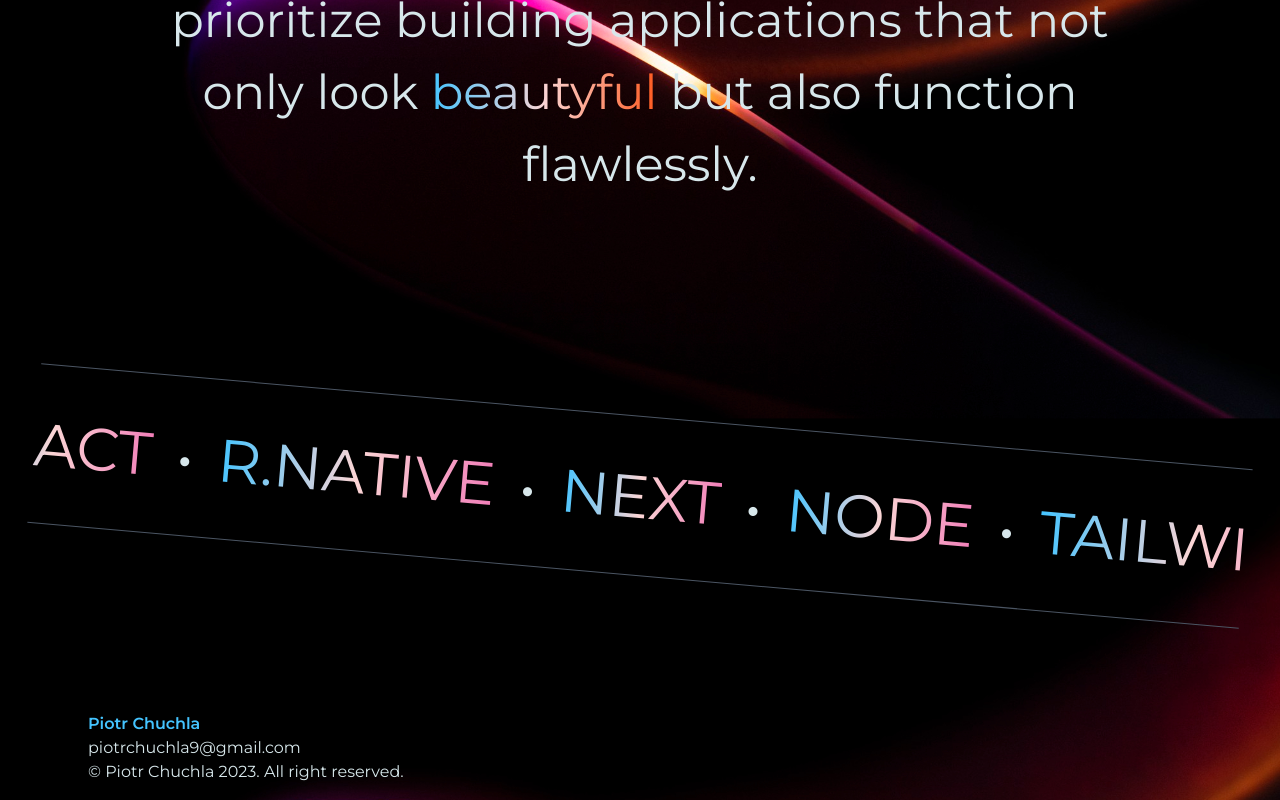
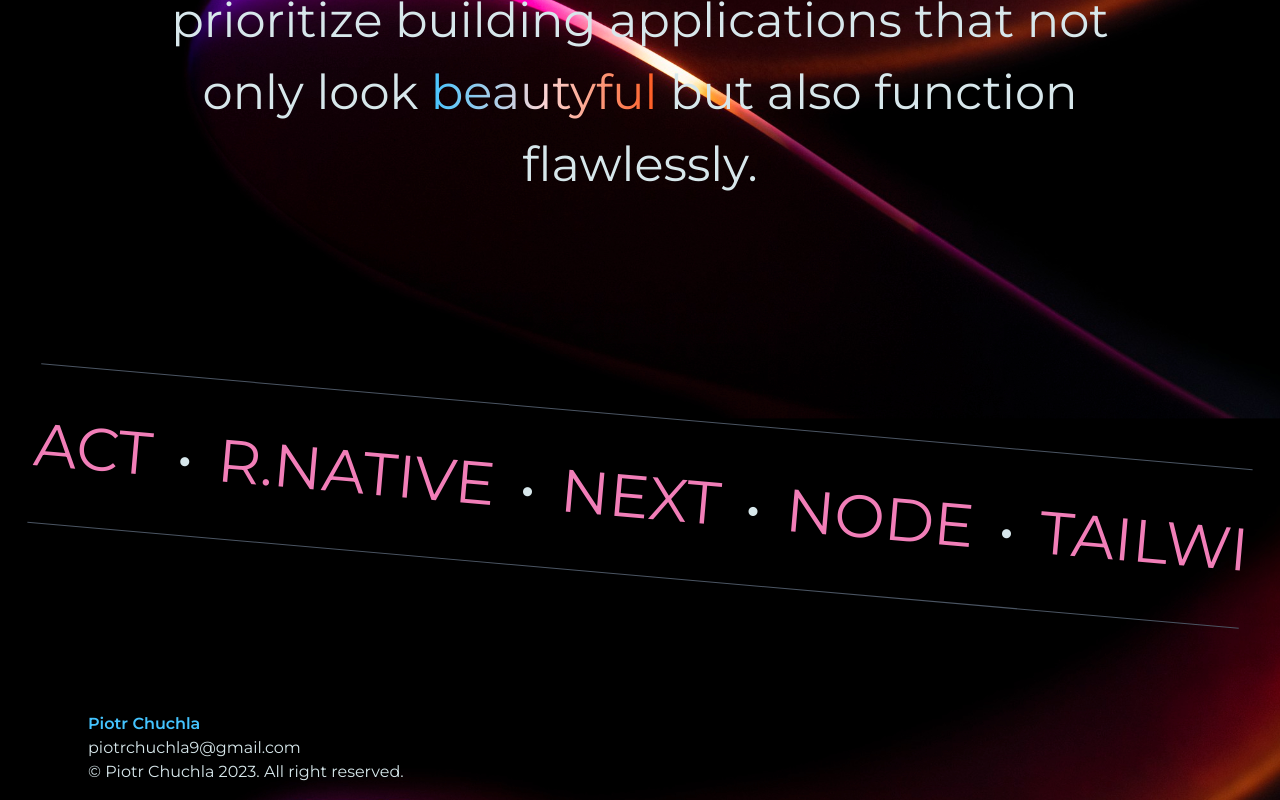
Before and after one commit to piotrchuchla9/portfolio, a Next.js app: page / in a window 1280 px wide. Shown: the part 2994-3794 px from the top of the page. Built offline with nearby package versions, Linux system fonts and the light colour scheme.

Commit message:
fix: change slider colour

```diff
--- a/app/components/technology.tsx
+++ b/app/components/technology.tsx
@@ -25,9 +25,7 @@
                 className="flex justify-center items-start text-[60px]"
               >
                 <p>
-                  <span className="text-transparent bg-clip-text bg-gradient-to-r from-[#44c4ff] via-red-200 via-pink-500 to-pink-400">
-                    {`${i}`}
-                  </span>
+                  <span className="text-pink-400">{`${i}`}</span>
                   <span className="mx-6">&#8226;</span>
                 </p>
               </div>
```
